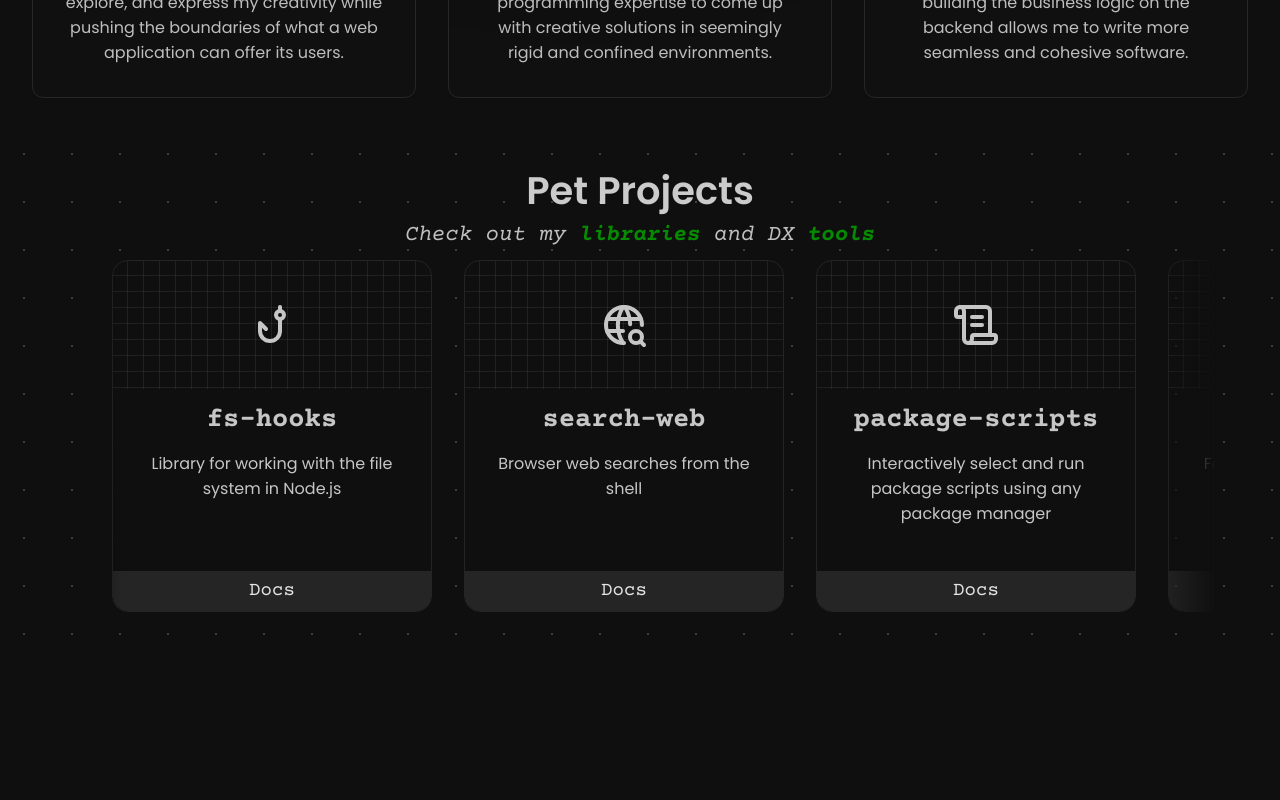
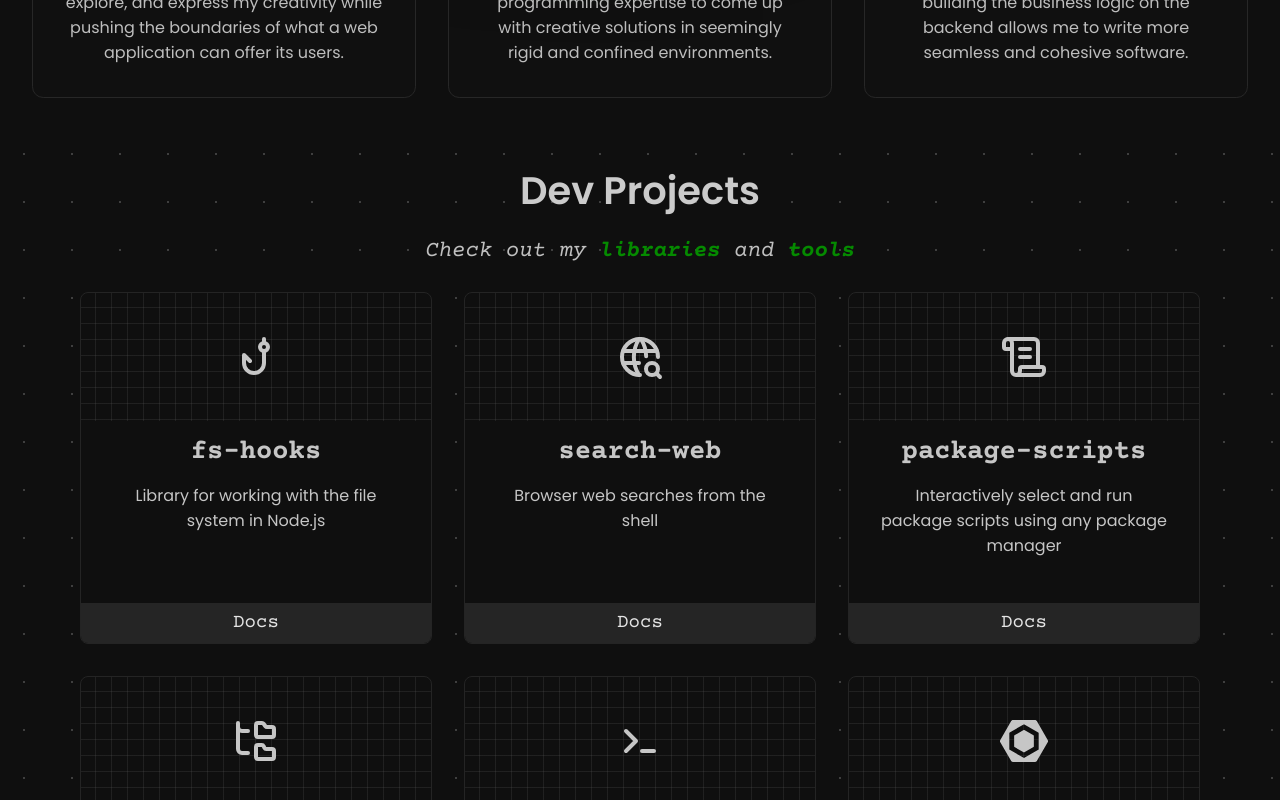
Before and after one commit to LexBorisoff/borisoff.dev, a React (Vite) app: page / in a window 1280 px wide. Shown: the part 1380-2180 px from the top of the page. Before the commit the page ends 2056 px from the top, so only its background shows below. Built offline with nearby package versions, Linux system fonts and the light colour scheme.

Commit message:
feat(projects): updated projects layout

```diff
--- a/src/components/title/title.tsx
+++ b/src/components/title/title.tsx
@@ -37,6 +37,7 @@ interface TitleStyledProps {
 const TitleStyled = styled.h2<TitleStyledProps>`
   font-weight: 600;
   color: #cbcbcb;
+  text-align: center;
 `;
 
 interface TitleProps {
--- a/src/layout/projects/projects.styled.tsx
+++ b/src/layout/projects/projects.styled.tsx
@@ -7,6 +7,7 @@ export const ProjectsSection = styled.section`
   flex-direction: column;
   justify-content: start;
   align-items: center;
+  gap: 1rem;
   overflow: hidden;
   padding-bottom: 2rem;
   background-image: radial-gradient(#3f3f3f 1px, transparent 0);
@@ -19,30 +20,27 @@ export const SubtitleSpan = styled.span`
   color: #058a00;
 `;
 
-const maskImage = `linear-gradient(450deg,transparent 0,#000000 5%,#000000 95%,transparent 100%)`;
-
 export const ProjectsWrapper = styled.div`
   flex: 1;
   width: 90%;
   max-width: 1200px;
-  padding: 0.5rem 3rem 2rem;
+  padding: 0.5rem 1rem 2rem;
   display: flex;
-  justify-content: start;
+  flex-flow: row wrap;
+  justify-content: center;
   align-items: start;
   gap: 2rem;
-  overflow: auto;
-  mask-image: ${maskImage};
-  -webkit-mask-image: ${maskImage};
 `;
 
 export const ProjectContainer = styled.div`
-  flex: 0 0 20rem;
+  flex: 1 2 17rem;
+  max-width: 22rem;
   height: 22rem;
   display: flex;
   flex-direction: column;
   justify-content: start;
   border: 1px solid #242424;
-  border-radius: 1rem;
+  border-radius: 0.5rem;
   background: #0f0f0f;
   overflow: hidden;
   transition: box-shadow 0.2s;
--- a/src/layout/projects/projects.tsx
+++ b/src/layout/projects/projects.tsx
@@ -17,9 +17,9 @@ import {
 export default function Projects(): React.ReactNode {
   return (
     <ProjectsSection>
-      <Title css={{ marginBottom: 0, zIndex: 1 }}>Pet Projects</Title>
+      <Title css={{ marginBottom: 0 }}>Dev Projects</Title>
       <Subtitle>
-        Check out my <SubtitleSpan>libraries</SubtitleSpan> and DX{' '}
+        Check out my <SubtitleSpan>libraries</SubtitleSpan> and{' '}
         <SubtitleSpan>tools</SubtitleSpan>
       </Subtitle>
 
```
